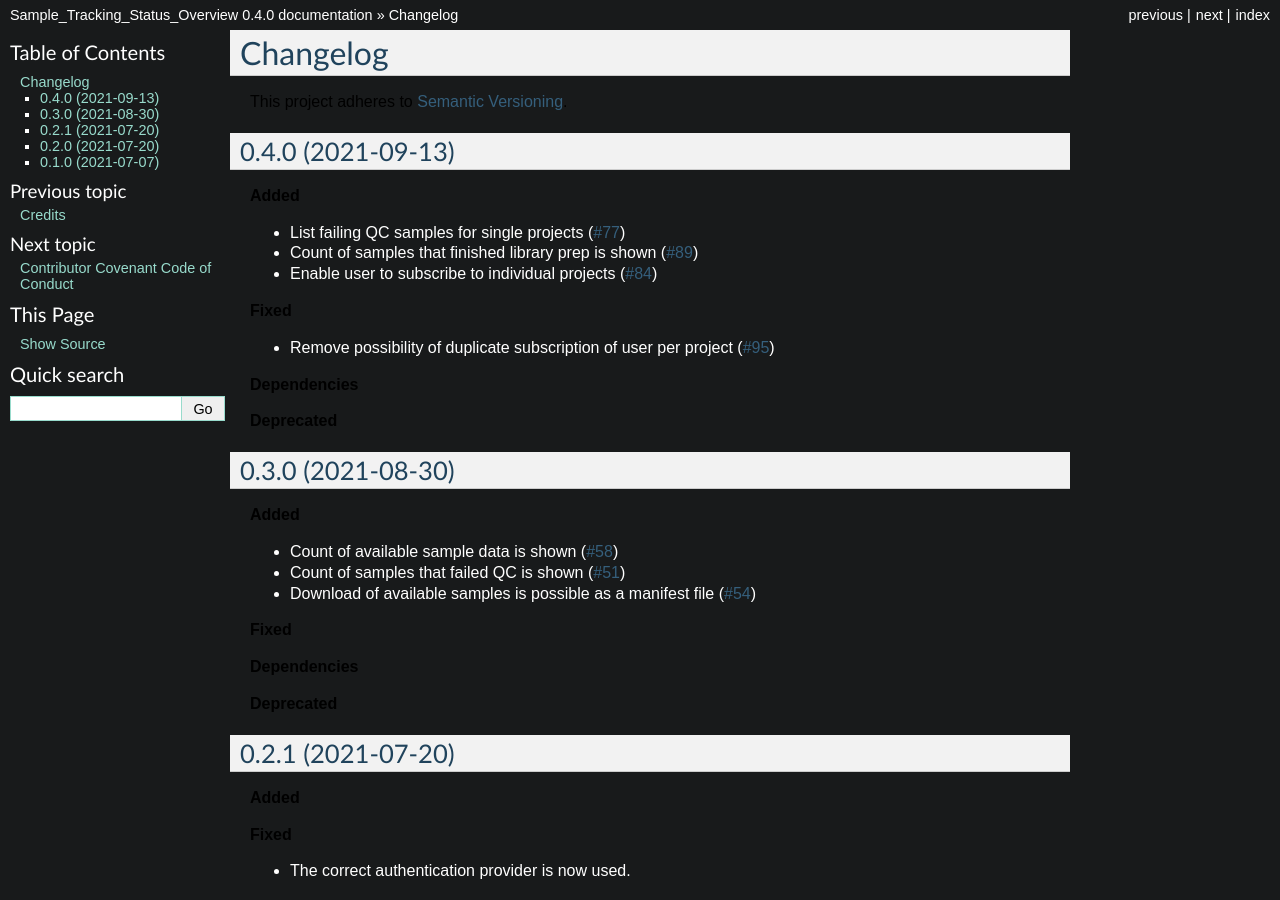
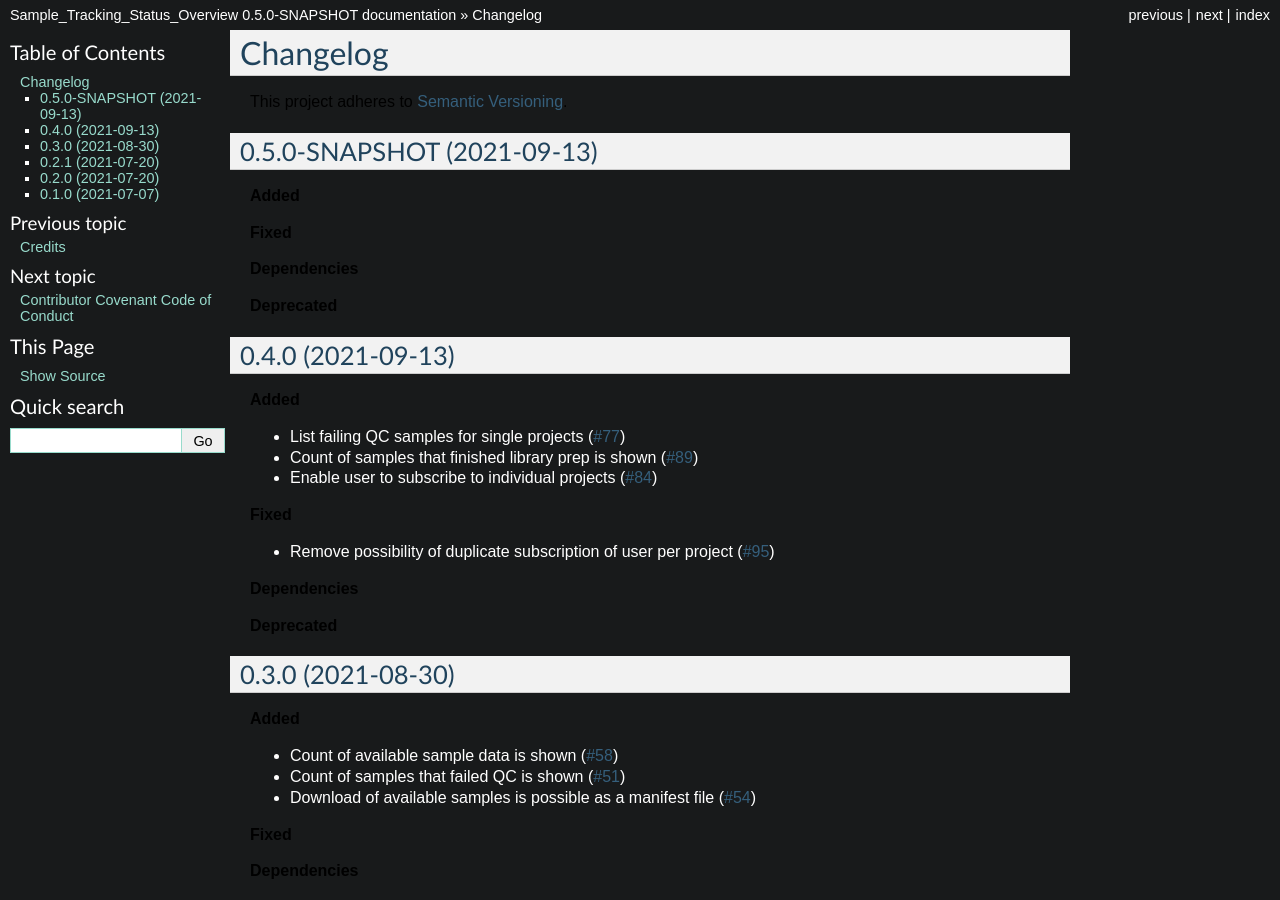
Before and after one commit to jenniferboedker/Sample_Tracking_Status_Overview, a Sphinx documentation site: the page built from docs/changelog.rst, in a window 1280 px wide and 900 px high. Built offline with Sphinx 7.4.7, drawn with Linux system fonts in a browser that asks for light colours; some of the changed text lies outside the part shown.

Commit message:
Bump version from 0.4.0 to 0.5.0-SNAPSHOT

```diff
--- a/CHANGELOG.rst
+++ b/CHANGELOG.rst
@@ -3,6 +3,18 @@
 ==========
 
 This project adheres to `Semantic Versioning <https://semver.org/>`_.
+
+
+0.5.0-SNAPSHOT (2021-09-13)
+---------------------------
+
+**Added**
+
+**Fixed**
+
+**Dependencies**
+
+**Deprecated**
 
 
 0.4.0 (2021-09-13)
--- a/docs/conf.py
+++ b/docs/conf.py
@@ -55,9 +55,9 @@
 # the built documents.
 #
 # The short X.Y version.
-version = '0.4.0'
+version = '0.5.0-SNAPSHOT'
 # The full version, including alpha/beta/rc tags.
-release = '0.4.0'
+release = '0.5.0-SNAPSHOT'
 
 # The language for content autogenerated by Sphinx. Refer to documentation
 # for a list of supported languages.
--- a/pom.xml
+++ b/pom.xml
@@ -10,7 +10,7 @@
   </modules>
   <artifactId>sample-tracking-status-overview</artifactId>
   <groupId>life.qbic</groupId>
-  <version>0.4.0</version> <!-- <<QUBE_FORCE_BUMP>> -->
+  <version>0.5.0-SNAPSHOT</version> <!-- <<QUBE_FORCE_BUMP>> -->
   <name>Sample Tracking Status Overview</name>
   <url>http://github.com/qbicsoftware/sample-tracking-status-overview</url>
   <description>Gives a visual overview of sample statuses</description>
--- a/qube.cfg
+++ b/qube.cfg
@@ -1,5 +1,5 @@
 [bumpversion]
-current_version = 0.4.0
+current_version = 0.5.0-SNAPSHOT
 
 [bumpversion_files_whitelisted]
 dot_qube = .qube.yml
```
Also changed, not shown: .qube.yml.
